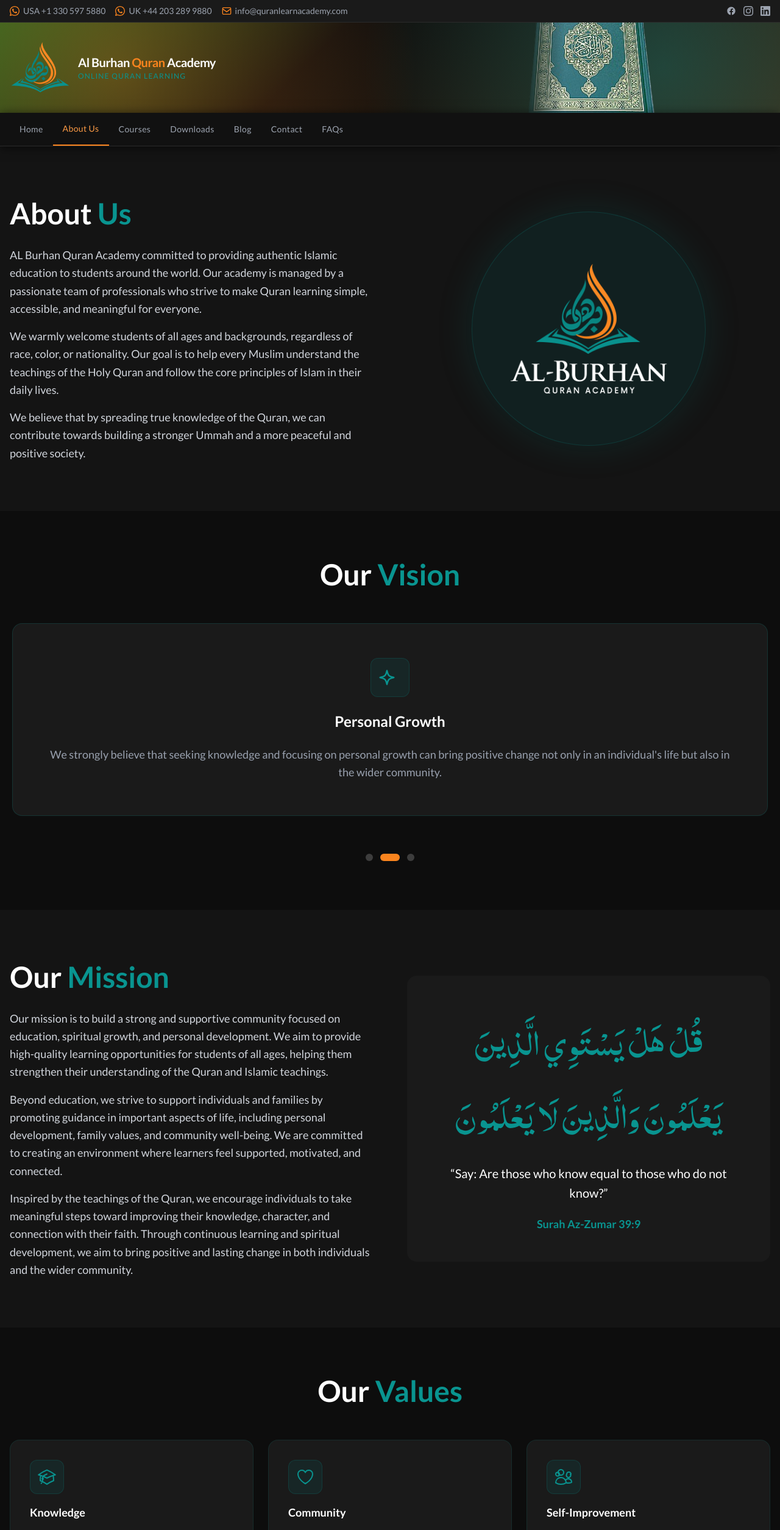
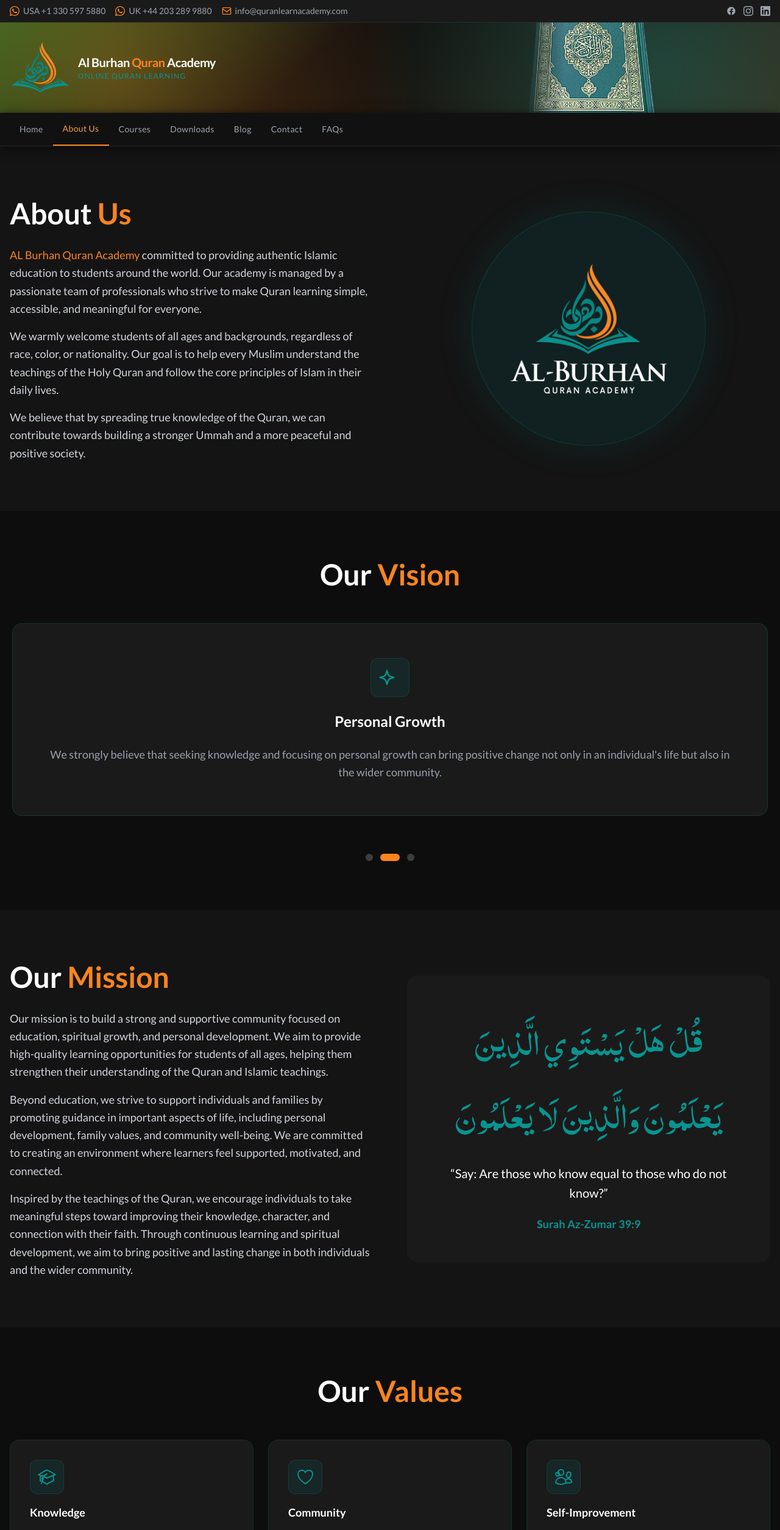
Before and after one commit to hassanwd/AlBurhanQuranAcademy, a Next.js app: page /about in a window 1280 px wide. Shown: the top 2509 px of the page at 61% size. Built offline with nearby package versions, Linux system fonts and the light colour scheme.

Commit message:
Update colors

```diff
--- a/src/components/about/AboutHero.tsx
+++ b/src/components/about/AboutHero.tsx
@@ -8,11 +8,11 @@
         {/* Left — text */}
         <div className="flex flex-col gap-6">
           <h2 className="text-4xl md:text-5xl font-black text-white leading-tight">
-            About <span className="text-[var(--color-sky)]">Us</span>
+            About <span className="text-[var(--color-accent)]">Us</span>
           </h2>
           <div className="flex flex-col gap-4 text-gray-300 text-base md:text-lg leading-relaxed">
             <p>
-              AL Burhan Quran Academy committed to providing authentic Islamic education to students around the world.
+              <span className="text-[var(--color-accent)]">AL Burhan Quran Academy</span> committed to providing authentic Islamic education to students around the world.
               Our academy is managed by a passionate team of professionals who strive to make Quran learning simple,
               accessible, and meaningful for everyone.
             </p>
--- a/src/components/about/MissionSection.tsx
+++ b/src/components/about/MissionSection.tsx
@@ -6,7 +6,7 @@
         {/* Left — mission text */}
         <div className="flex flex-col gap-6">
           <h2 className="text-4xl md:text-5xl font-black text-white leading-tight">
-            Our <span className="text-[var(--color-sky)]">Mission</span>
+            Our <span className="text-[var(--color-accent)]">Mission</span>
           </h2>
           <div className="flex flex-col gap-4 text-gray-300 text-base md:text-lg leading-relaxed">
             <p>
--- a/src/components/about/ValuesSection.tsx
+++ b/src/components/about/ValuesSection.tsx
@@ -35,7 +35,7 @@
 
         <div className="text-center mb-14">
           <h2 className="text-4xl md:text-5xl font-black text-white">
-            Our <span className="text-[var(--color-sky)]">Values</span>
+            Our <span className="text-[var(--color-accent)]">Values</span>
           </h2>
         </div>
 
--- a/src/components/about/VisionCarousel.tsx
+++ b/src/components/about/VisionCarousel.tsx
@@ -54,7 +54,7 @@
 
         <div className="text-center mb-14">
           <h2 className="text-4xl md:text-5xl font-black text-white">
-            Our <span className="text-[var(--color-sky)]">Vision</span>
+            Our <span className="text-[var(--color-accent)]">Vision</span>
           </h2>
         </div>
 
```
